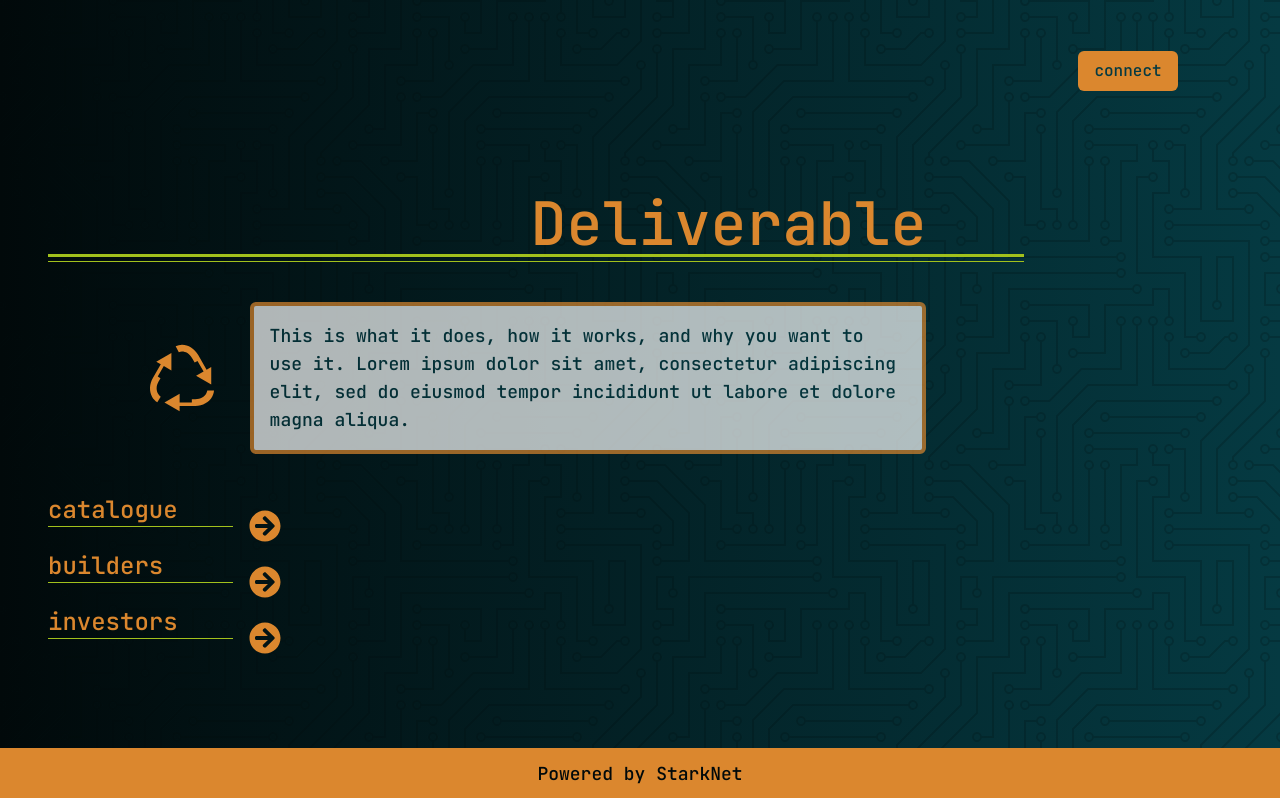
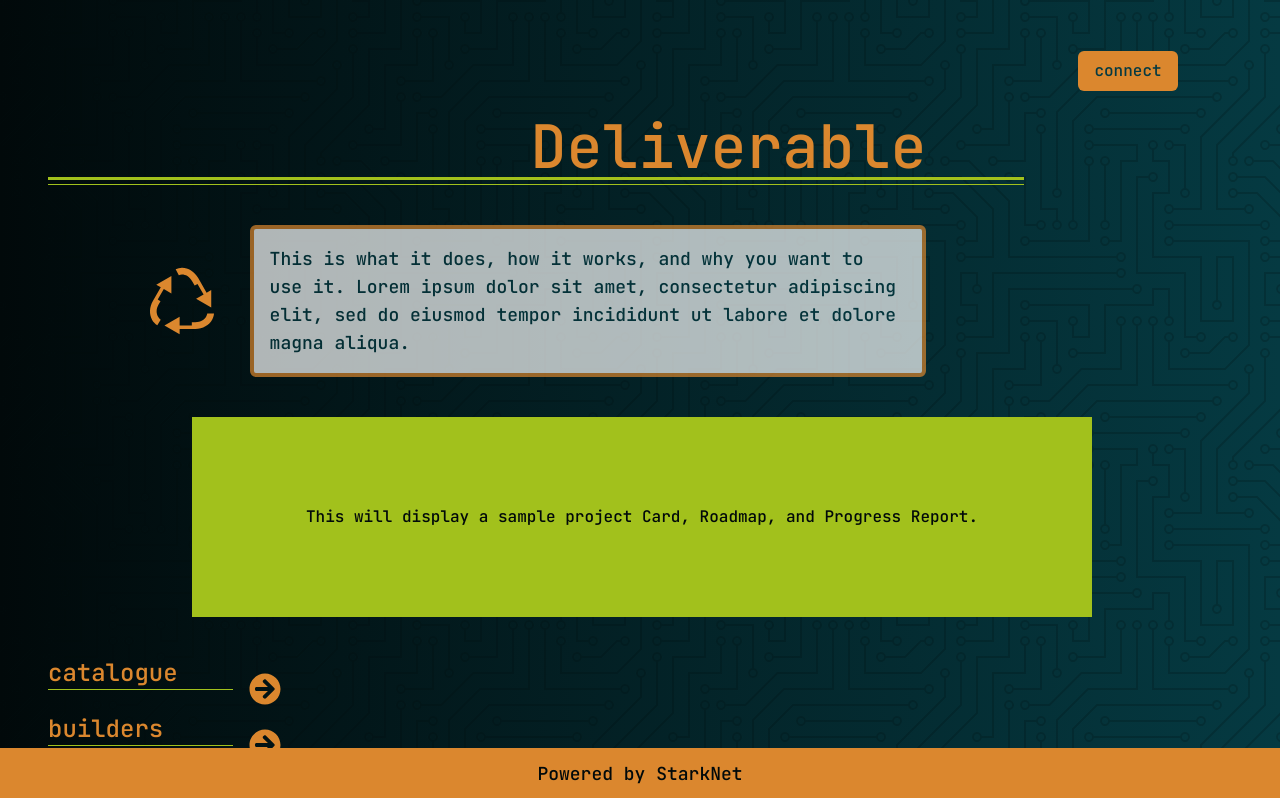
Before and after one commit to DLRFC/KickStark, a Next.js app: page / in a window 1280 px wide. Shown: the top 798 px of the page. Built offline with nearby package versions, Linux system fonts and the light colour scheme.

Commit message:
layout skeletons

```diff
--- a/components/carousel/index.tsx
+++ b/components/carousel/index.tsx
@@ -17,99 +17,20 @@ const ProjectCarousel: FC = () => {
     })
 
     return (
-        <div className="w-screen p-5 flex-nowrap owerflow-hidden">
-            {ProjectList.map((project, index) => {
-                return (
-                    <div className="w-full grid grid-cols-3 items-center transition hover:scale-130 duration-5000" style={{transform: `translate(-${currentIndex * 100}%)`}} key={index}>
-                        {project}
-                    </div>
-                )
-            })}
+        // <div className="w-screen p-5 flex-nowrap owerflow-hidden">
+        //     {ProjectList.map((project, index) => {
+        //         return (
+        //             <div className="w-full grid grid-cols-3 items-center transition hover:scale-130 duration-5000" style={{transform: `translate(-${currentIndex * 100}%)`}} key={index}>
+        //                 {project}
+        //             </div>
+        //         )
+        //     })}
+        // </div>
+
+        <div className="w-[900px] h-[200px] flex justify-center place-items-center mb-10 ml-[15%] bg-brand-green text-brand-darkest">
+            <div>This is a carousel that will display the project cards.</div>
         </div>
     )
-
-    // need to have this data created from forms on submit
-    // const dummyProjects: { id: number, name: string, network: string, category1: string, category2: string, image: string, description: string, active: boolean }[] = [
-    //     {
-    //         id: 1,
-    //         name: "Deliverable",
-    //         network: "Starknet",
-    //         category1: "Dev Tools",
-    //         category2: "DeFi",
-    //         image: "",
-    //         description: "Lorem ipsum dolor sit amet, consectetur adipiscing elit, sed do eiusmod tempor incididunt ut labore et dolore magna aliqua. Ut enim ad minim veniam, quis nostrud exercitation ullamco laboris nisi ut aliquip ex ea commodo consequat.",
-    //         active: true
-    //     },
-    //     {
-    //         id: 2,
-    //         name: "Om",
-    //         network: "Ethereum",
-    //         category1: "DAO",
-    //         category2: "Privacy",
-    //         image: "",
-    //         description: "Duis aute irure dolor in reprehenderit in voluptate velit esse cillum dolore eu fugiat nulla pariatur. Excepteur sint occaecat cupidatat non proident, sunt in culpa qui officia deserunt mollit anim id est laborum.",
-    //         active: false
-    //     },
-    //     {
-    //         id: 3,
-    //         name: "Emergence",
-    //         network: "Ethereum",
-    //         category1: "Privacy",
-    //         category2: "Social",
-    //         image: "",
-    //         description: "Sed ut perspiciatis unde omnis iste natus error sit voluptatem accusantium doloremque laudantium, totam rem aperiam, eaque ipsa quae ab illo inventore veritatis et quasi architecto beatae vitae dicta sunt explicabo.",
-    //         active: true
-    //     },
-    //     {
-    //         id: 4,
-    //         name: "DecentraList",
-    //         network: "Ethereum",
-    //         category1: "Dev Tools",
-    //         category2: "DAO",
-    //         image: "",
-    //         description: "Nemo enim ipsam voluptatem quia voluptas sit aspernatur aut odit aut fugit, sed quia consequuntur magni dolores eos qui ratione voluptatem sequi nesciunt.",
-    //         active: true
-    //     },
-    //     {
-    //         id: 5,
-    //         name: "MxTape",
-    //         network: "Ethereum",
-    //         category1: "Social",
-    //         category2: "Dev Tools",
-    //         image: "",
-    //         description: "Neque porro quisquam est, qui dolorem ipsum quia dolor sit amet, consectetur, adipisci velit, sed quia non numquam eius modi tempora incidunt ut labore et dolore magnam aliquam quaerat voluptatem.",
-    //         active: true
-    //     },
-    //     {
-    //         id: 6,
-    //         name: "Parfait",
-    //         network: "Ethereum",
-    //         category1: "DeFi",
-    //         category2: "Dev Tools",
-    //         image: "",
-    //         description: "Ut enim ad minima veniam, quis nostrum exercitationem ullam corporis suscipit laboriosam, nisi ut aliquid ex ea commodi consequatur? Quis autem vel eum iure reprehenderit qui in ea voluptate velit esse quam nihil molestiae consequatur, vel illum qui dolorem eum fugiat quo voluptas nulla pariatur.",
-    //         active: true
-    //     },
-    // ]
-
-    // return (
-    //     <>
-    //         {dummyProjects.map((projects) => {
-    //                 return (
-    //                     <ProjectCard
-    //                     id={projects.id}
-    //                     name={projects.name}
-    //                     network={projects.network}
-    //                     category1={projects.category1}
-    //                     category2={projects.category2}
-    //                     image={projects.image}
-    //                     description={projects.description}
-    //                     active={projects.active}
-    //                 ></ProjectCard>
-    //                 )
-    //             })}
-    //     </>
-    // )
 }
 
 export default ProjectCarousel
--- a/components/menu/InvestorPreview.tsx
+++ b/components/menu/InvestorPreview.tsx
@@ -4,7 +4,9 @@ import React, { FC } from "react";
 // the 'investors' heading of front page menu
 const InvestorPreview: FC = () => {
     return (
-        <></>
+        <div className="w-[900px] h-[200px] flex justify-center place-items-center mb-10 ml-[15%] bg-brand-green text-brand-darkest">
+            <div>This will display a sample dashboard with multiple project cards and their progress reports.</div>
+        </div>
     )
 }
 
--- a/components/menu/MenuItem.tsx
+++ b/components/menu/MenuItem.tsx
@@ -21,7 +21,6 @@ const MenuItem: FC<MenuItemProps> = ({ title, content, icon, link, component, Id
                     <div className="w-[15%]">
                         <div className="text-brand-orange text-2xl">{title}</div>
                         <hr className="border-1 border-brand-green"></hr>
-                        {/* <hr className="border-1 border-brand-green"></hr> */}
                     </div>
                     <div className="pt-4 pl-4">
                         <FaArrowCircleRight color="#db872e" fontSize="2em"/>
@@ -29,7 +28,7 @@ const MenuItem: FC<MenuItemProps> = ({ title, content, icon, link, component, Id
                 </div>
             ) : (
                 <div>
-                    <div className="w-full pl-12 pr-[20%] pt-[6%] justify-end">
+                    <div className="w-full pl-12 pr-[20%] justify-end">
                         <div className="w-full">
                             <div className="text-brand-orange text-6xl text-right pr-[10%]">{title}</div>
                             <hr className="border-1 border-brand-green"></hr>
@@ -48,9 +47,9 @@ const MenuItem: FC<MenuItemProps> = ({ title, content, icon, link, component, Id
                         </div>
                     </div>
 
-                    {/* <div>{component}</div>                    */}
+                    <div>{component}</div>
 
-                    {(Id === 2 || Id === 4) && (<div className="py-[10%] text-brand-green text-center">{link}</div>)}
+                    {(Id === 2 || Id === 4) && (<div className="pb-10 text-brand-green text-center">{link}</div>)}
 
                 </div>
             )}
--- a/components/menu/ProjectPreview.tsx
+++ b/components/menu/ProjectPreview.tsx
@@ -5,7 +5,9 @@ import React, { FC } from "react";
 // status inside the 'Deliverable' heading of front page menu
 const ProjectPreview: FC = () => {
     return (
-        <></>
+        <div className="w-[900px] h-[200px] flex justify-center place-items-center mb-10 ml-[15%] bg-brand-green text-brand-darkest">
+            <div>This will display a sample project Card, Roadmap, and Progress Report.</div>
+        </div>
     )
 }
 
--- a/components/projects/CardForm.tsx
+++ b/components/projects/CardForm.tsx
@@ -4,7 +4,9 @@ import React, { FC } from "react";
 // form will be presented when opening 'builders' from menu
 const CardForm: FC = () => {
     return (
-        <></>
+        <div className="w-[900px] h-[200px] flex justify-center place-items-center mb-10 ml-[15%] bg-brand-green text-brand-darkest">
+            <div>This form will take the initial info to build the project Card.</div>
+        </div>
     )
 }
 
--- a/pages/investors/[investorID].tsx
+++ b/pages/investors/[investorID].tsx
@@ -1,4 +1,3 @@
-import { url } from "inspector";
 import { NextPage } from "next";
 import Header from "../../components/header";
 
```
Also changed, not shown: components/projects/ProgressReport.tsx (added, +9 -0 lines), pages/catalogue/[projectID].tsx (+5 -2 lines).
